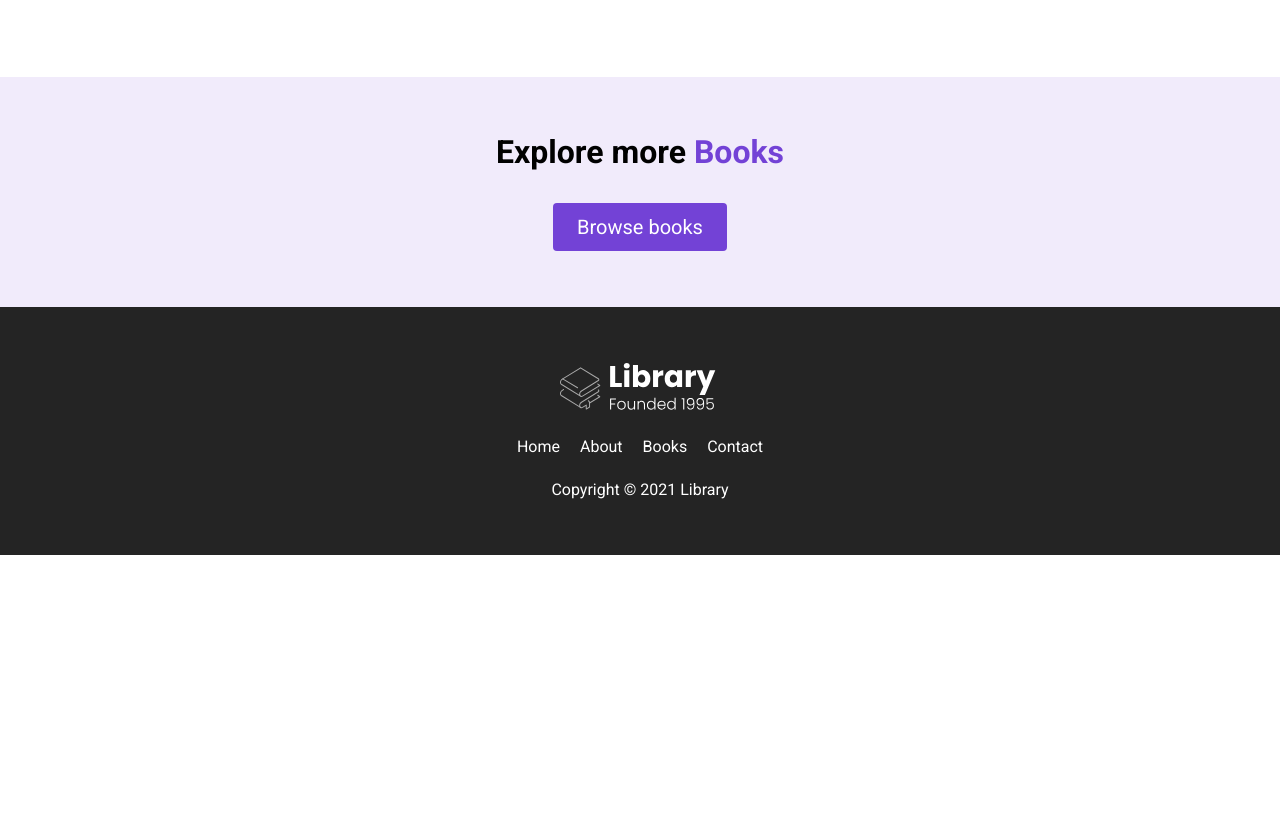
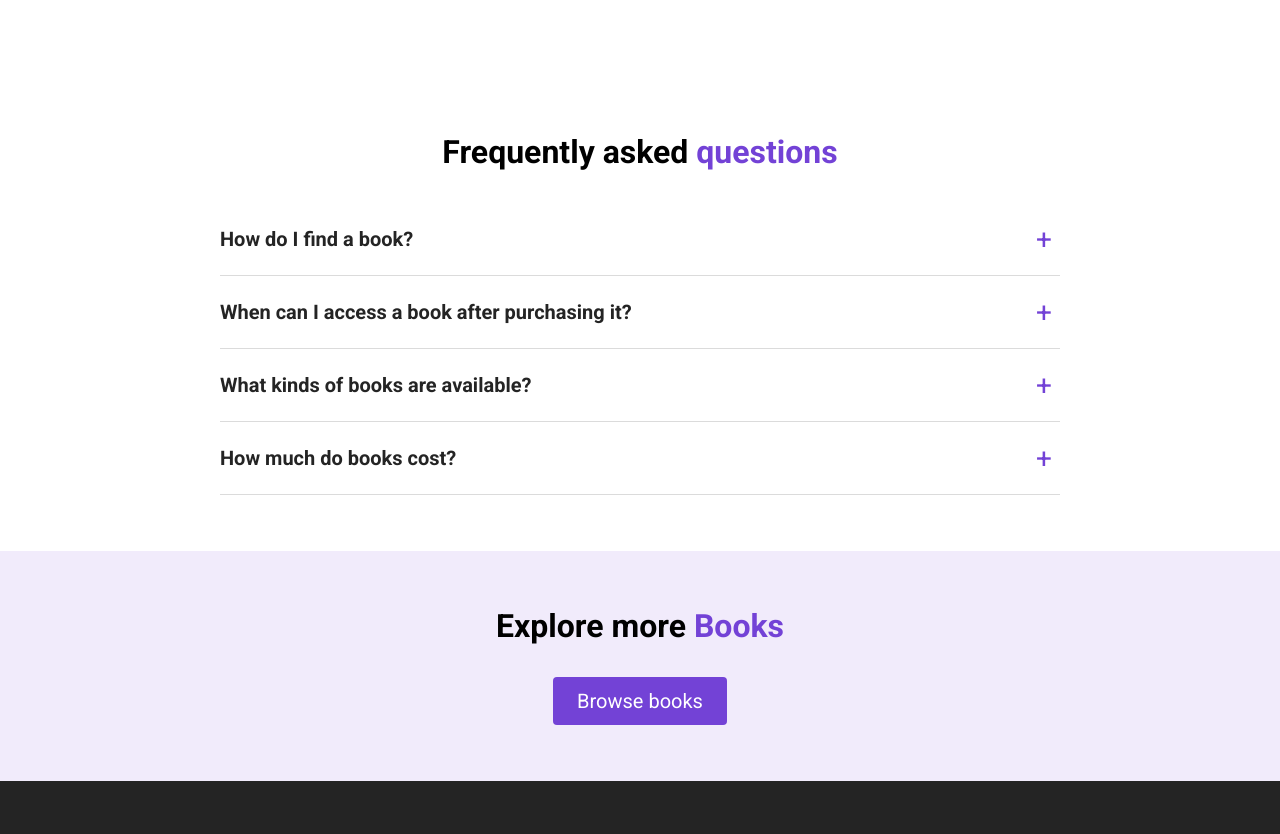
Before and after one commit to AriannaK02/fes-library, a plain HTML site: page index.html in a window 1280 px wide. Shown: the part 3125-3959 px from the top of the page. Before the commit the page ends 3680 px from the top, so only its background shows below. Drawn offline with Linux system fonts and the light colour scheme.

Commit message:
Add FAQ accordion to storefront
Co-authored-by: Copilot <223556219+Copilot@users.noreply.github.com>

```diff
--- a/index.html
+++ b/index.html
@@ -344,6 +344,34 @@
       </div>
     </section>
 
+    <section id="faq">
+      <div class="container">
+        <div class="row">
+          <h2 class="section__title">
+            Frequently asked <span class="purple">questions</span>
+          </h2>
+          <div class="faq__list">
+            <details class="faq__item">
+              <summary class="faq__question">How do I find a book?</summary>
+              <p class="faq__answer">Browse the featured and recent books on this page to discover your next read.</p>
+            </details>
+            <details class="faq__item">
+              <summary class="faq__question">When can I access a book after purchasing it?</summary>
+              <p class="faq__answer">Purchased books are available online instantly.</p>
+            </details>
+            <details class="faq__item">
+              <summary class="faq__question">What kinds of books are available?</summary>
+              <p class="faq__answer">Explore books across a variety of categories, including personal development and technology.</p>
+            </details>
+            <details class="faq__item">
+              <summary class="faq__question">How much do books cost?</summary>
+              <p class="faq__answer">Prices vary by title. Check a book's listing for its current price.</p>
+            </details>
+          </div>
+        </div>
+      </div>
+    </section>
+
     <section id="explore">
       <div class="container">
         <div class="row row__column">
--- a/styles.css
+++ b/styles.css
@@ -373,6 +373,61 @@ EXPLORE
   background-color: rgba(115, 66, 214, 0.1);
 }
 
+/* FAQ */
+
+#faq {
+  background-color: #fff;
+}
+
+.faq__list {
+  max-width: 840px;
+  margin: 0 auto;
+}
+
+.faq__item {
+  border-bottom: 1px solid rgba(36, 36, 36, 0.16);
+}
+
+.faq__question {
+  position: relative;
+  padding: 24px 48px 24px 0;
+  color: #242424;
+  cursor: pointer;
+  font-size: 20px;
+  font-weight: 700;
+  list-style: none;
+}
+
+.faq__question::-webkit-details-marker {
+  display: none;
+}
+
+.faq__question::after {
+  content: "+";
+  position: absolute;
+  top: 50%;
+  right: 8px;
+  color: #7342d6;
+  font-size: 28px;
+  font-weight: 400;
+  transform: translateY(-50%);
+}
+
+.faq__item[open] .faq__question::after {
+  content: "\2212";
+}
+
+.faq__question:focus-visible {
+  outline: 2px solid #7342d6;
+  outline-offset: 4px;
+}
+
+.faq__answer {
+  max-width: 720px;
+  padding: 0 48px 24px 0;
+  color: #5f5f5f;
+}
+
 /*
 
 FOOTER
```
